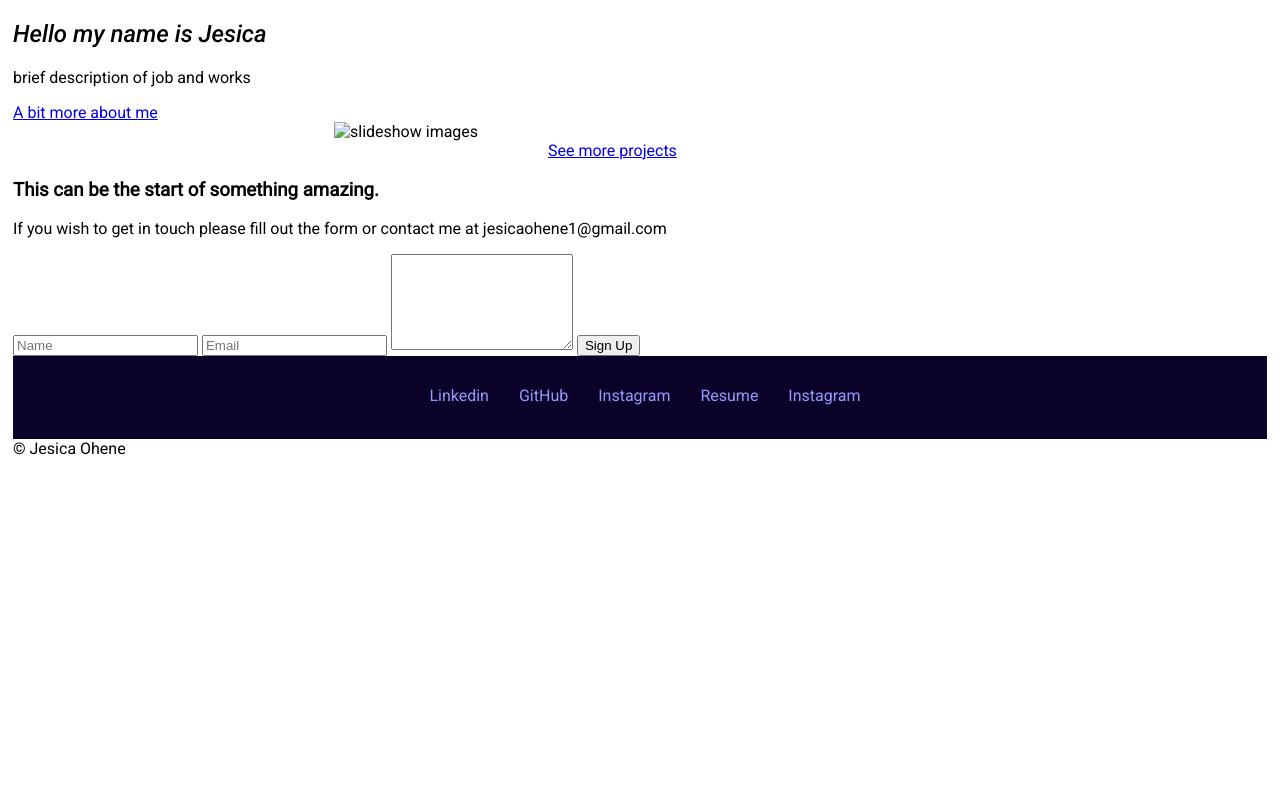
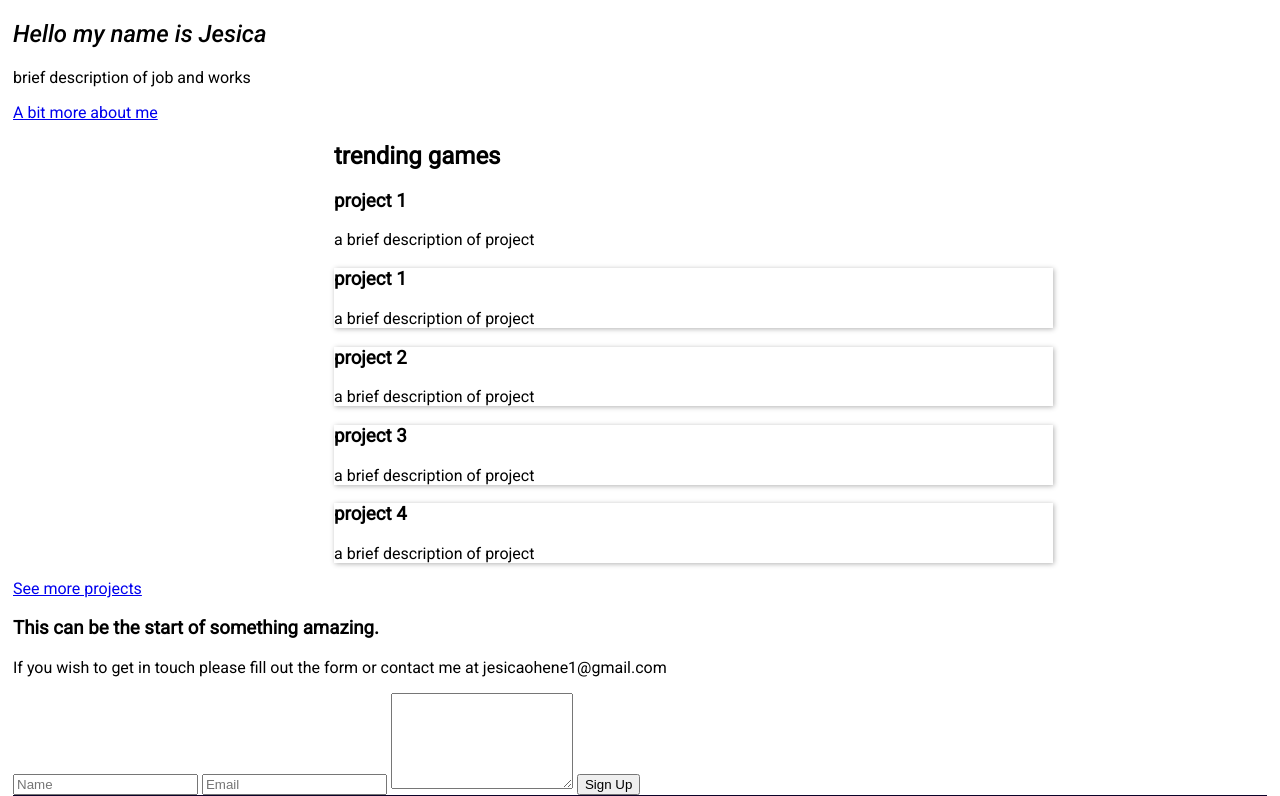
Before and after one commit to j-ohene/Ohene_Jesica_Portfolio, a PHP site: page / in a window 1280 px wide. Shown: the part 92-888 px from the top of the page. Before the commit the page ends 547 px from the top, so only its background shows below. Run offline with PHP 8.4, Linux system fonts and the light colour scheme; some libraries are stand-ins or nearby versions.

Commit message:
inserting carousel

```diff
--- a/css/main.css
+++ b/css/main.css
@@ -1 +1 @@
-body{font-family:"Roboto",sans-serif}h1{font-family:"Roboto",sans-serif;font-style:italic;font-weight:500}header{background-color:#2c0d94}li{text-align:left;padding-left:20px;padding-right:20px;float:left}nav{display:block;padding:0px}ul{list-style-type:none;margin:0;padding:0}nav li a{display:block;text-align:center;text-decoration:none;transition:.2s;padding-right:30px;color:#fff}nav a:hover{scale:120%}footer li{text-align:center;padding-left:10px;padding-right:10px}footer ul{display:inline-block;align-items:flex-end}footer ul li a{text-decoration:none;padding-left:10px;color:#9898fc}footer{background-color:#0b0229}/*# sourceMappingURL=main.css.map */
+body{font-family:"Roboto",sans-serif}h1{font-family:"Roboto",sans-serif;font-style:italic;font-weight:500}header{background-color:#2c0d94}li{text-align:left;padding-left:20px;padding-right:20px;float:left}nav{display:block;padding:0px}ul{list-style-type:none;margin:0;padding:0}nav li a{display:block;text-align:center;text-decoration:none;transition:.2s;padding-right:30px;color:#fff}nav a:hover{scale:120%}footer li{text-align:center;padding-left:10px;padding-right:10px}footer ul{display:inline-block;align-items:flex-end}footer ul li a{text-decoration:none;padding-left:10px;color:#9898fc}footer{background-color:#0b0229}.card{box-shadow:1px 1px 5px rgba(0,0,0,.3)}/*# sourceMappingURL=main.css.map */
--- a/index.html
+++ b/index.html
@@ -28,9 +28,48 @@
     <p> brief description of job and works</p>
     <a href="#"> A bit more about me</a>
 </section>
+<!--https://codepen.io/yudizsolutions/details/wvzrPo-->
 <section class="grid-con">
     <div class="col-span-4 m-col-start-4 m-col-span-7 l-col-start-4 l-col-span-7 xl-col-start-4 xl-col-span-7">
- <img src=http://www.placeholder.co/1000x800 alt="slideshow images">
+        <div class="description">
+            <!--game section-->
+            <h2 class="line-title">trending games</h2>
+            <div class="owl-carousel custom-carousel owl-theme">
+              <div class="item active">
+                <div class="item-desc">
+                  <h3>project 1</h3>
+                  <p> a brief description of project</p>
+                </div>
+              </div>
+              <div class="card">
+                <div class="description">
+                  <h3>project 1</h3>
+                  <p>a brief description of project</p>
+                </div>
+              </div>
+              <div class="card">
+                <div class="description">
+                  <h3> project 2</h3>
+                  <p>a brief description of project</p>
+                </div>
+              </div>
+              <div class="card" >
+                <div class="description">
+                  <h3>project 3</h3>
+                  <p>a brief description of project</p>
+                </div>
+              </div>
+              <div class="card">
+                <div class="description">
+                  <h3>project 4 </h3>
+                  <p>a brief description of project</p>
+                </div>
+              </div>
+
+            </div>
+            </div>
+            </div>
+          </section>
 </div>
  <div class="col-start-3 col-span-1 m-col-start-6 m-col-span-3 l-col-start-6 l-col-span-3 xl-col-start-6 xl-col-span-3">
  <a href="#"> See more projects</a></div>
--- a/sass/components/_cards.scss
+++ b/sass/components/_cards.scss
@@ -0,0 +1,6 @@
+.card{
+    box-shadow: 1px 1px 5px rgba(0,0,0,.3);
+}
+.description{
+
+}
```
Also changed, not shown: 1 other file.
